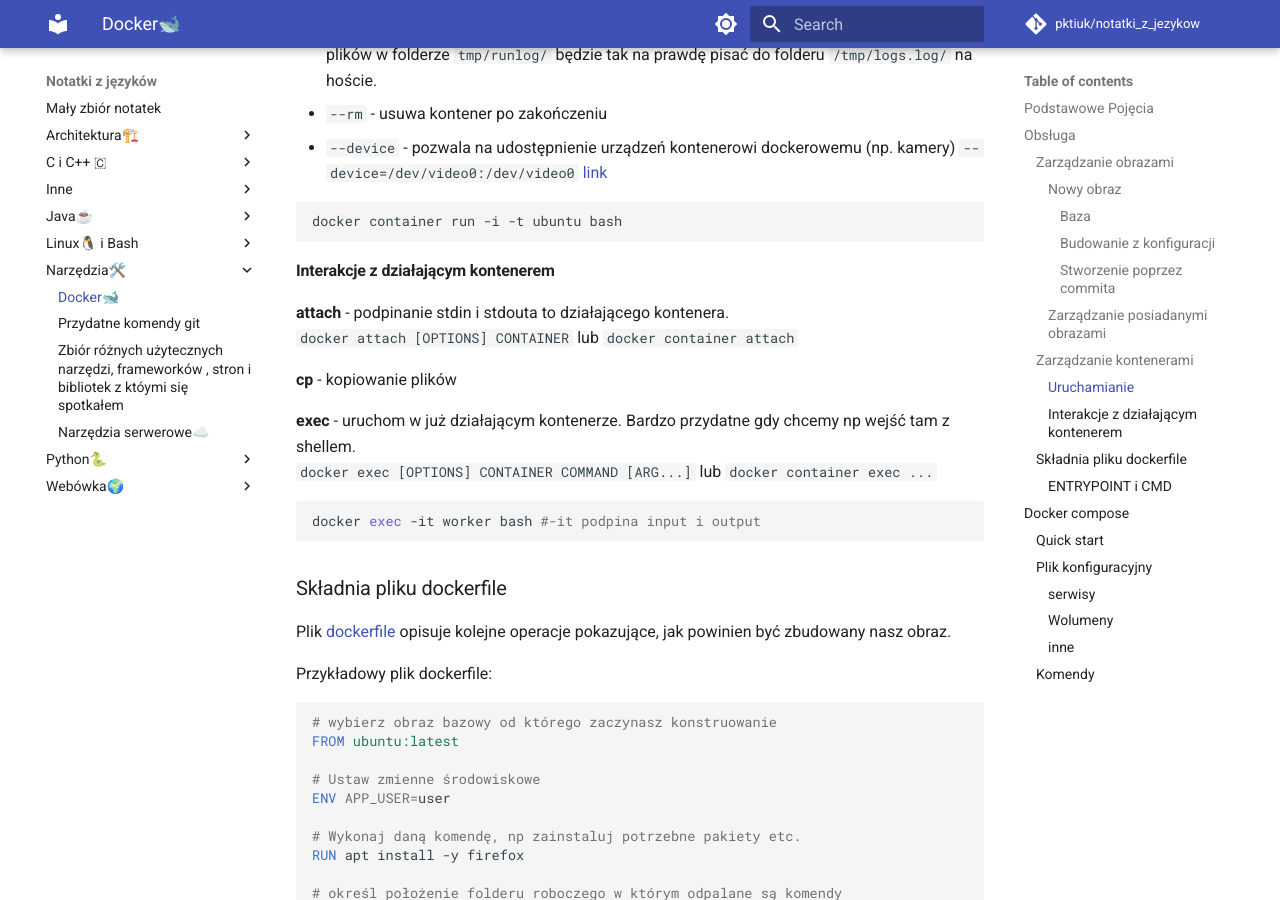
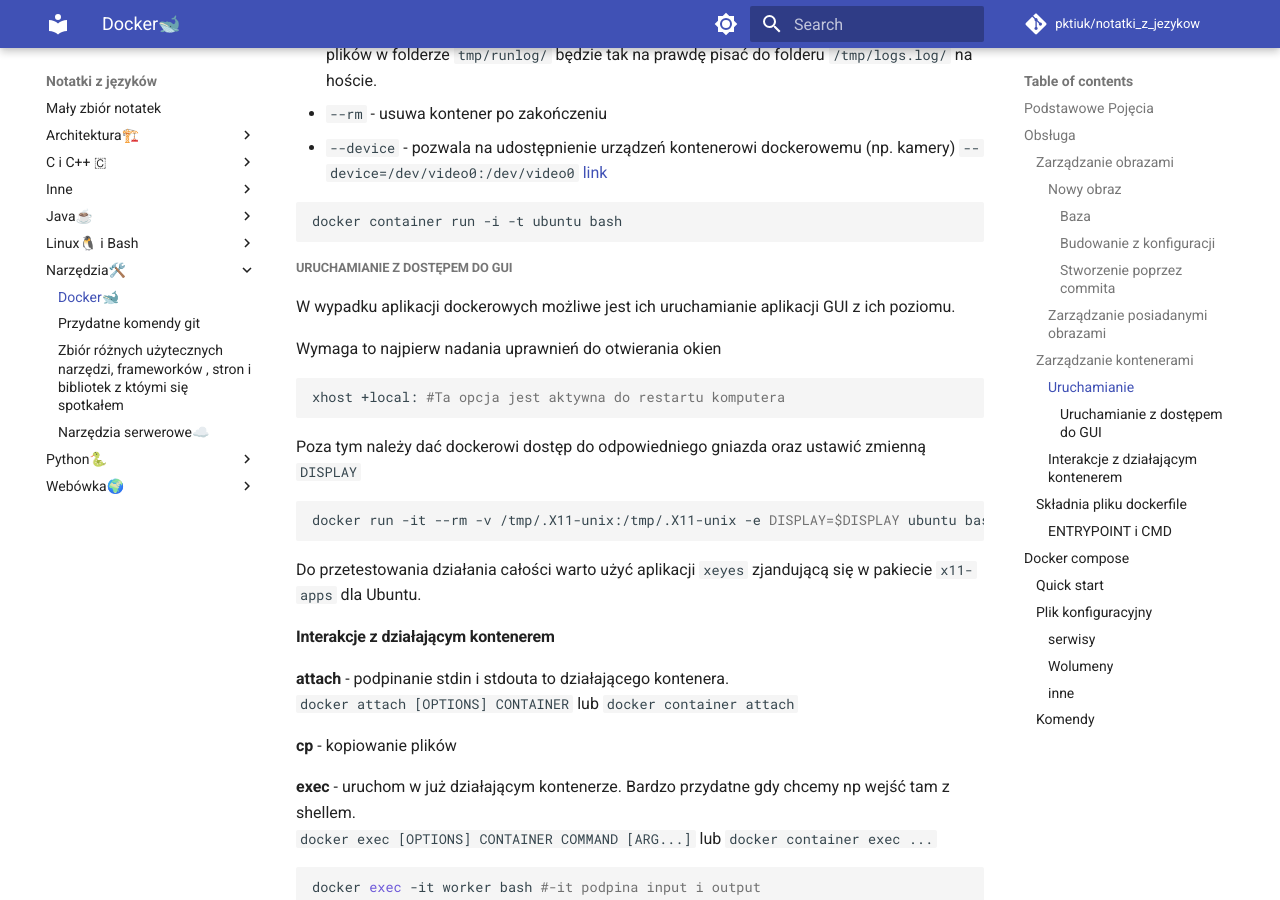
Before and after one commit to pktiuk/notatki_z_jezykow, an MkDocs documentation site: the page built from docs/Narzędzia🛠️/docker.md, in a window 1280 px wide and 900 px high, scrolled down 4264 px. Built offline with MkDocs 1.6.1 and Material for MkDocs 9.7.7, drawn with Linux system fonts in a browser that asks for light colours; comment, search, counter and statistics services are not loaded.

Commit message:
Opis apek GUI w Dockerze

````diff
--- a/docs/Narzędzia🛠️/docker.md
+++ b/docs/Narzędzia🛠️/docker.md
@@ -147,6 +147,24 @@
 ```bash
 docker container run -i -t ubuntu bash
 ```
+
+##### Uruchamianie z dostępem do GUI
+
+W wypadku aplikacji dockerowych możliwe jest ich uruchamianie aplikacji GUI z ich poziomu.
+
+Wymaga to najpierw nadania uprawnień do otwierania okien
+
+```bash
+xhost +local: #Ta opcja jest aktywna do restartu komputera
+```
+
+Poza tym należy dać dockerowi dostęp do odpowiedniego gniazda oraz ustawić zmienną `DISPLAY`
+
+```bash
+docker run -it --rm -v /tmp/.X11-unix:/tmp/.X11-unix -e DISPLAY=$DISPLAY ubuntu bash
+```
+
+Do przetestowania działania całości warto użyć aplikacji `xeyes` zjandującą się w pakiecie `x11-apps` dla Ubuntu.
 
 #### Interakcje z działającym kontenerem
 
````
